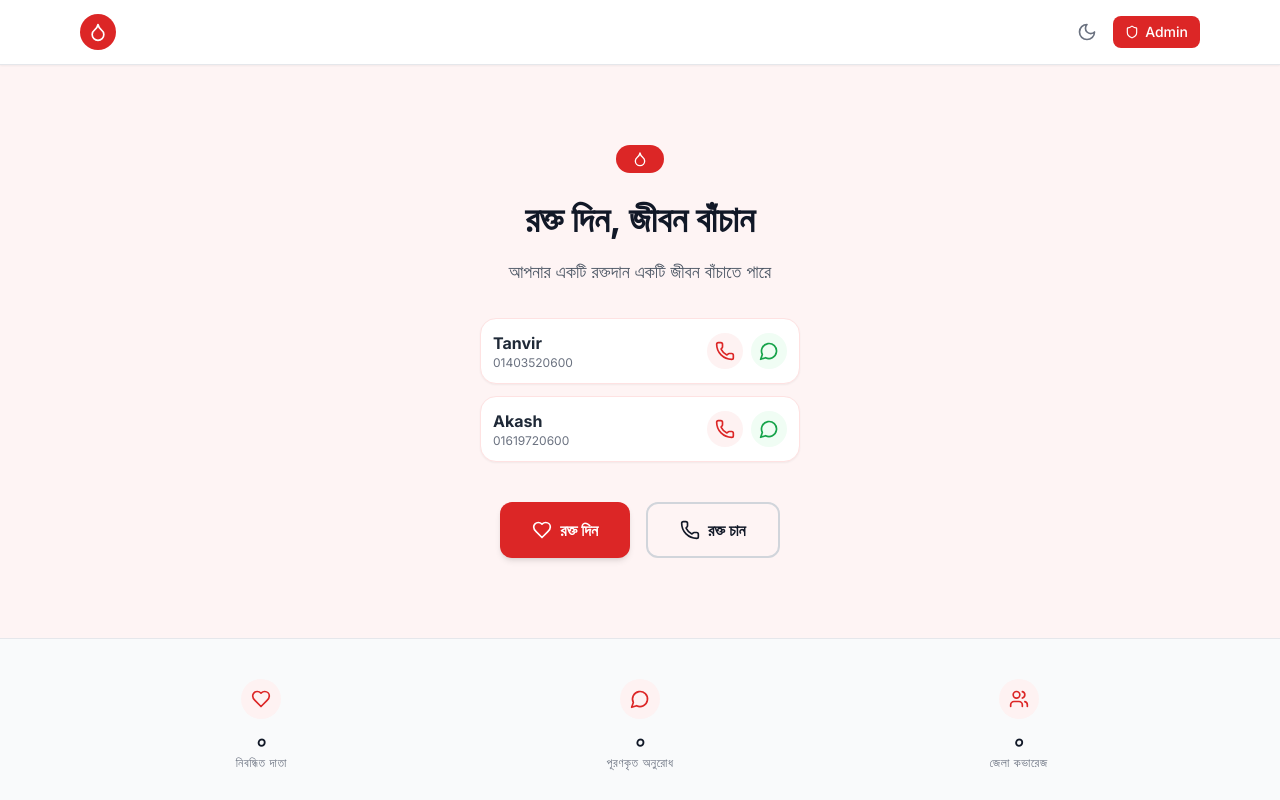
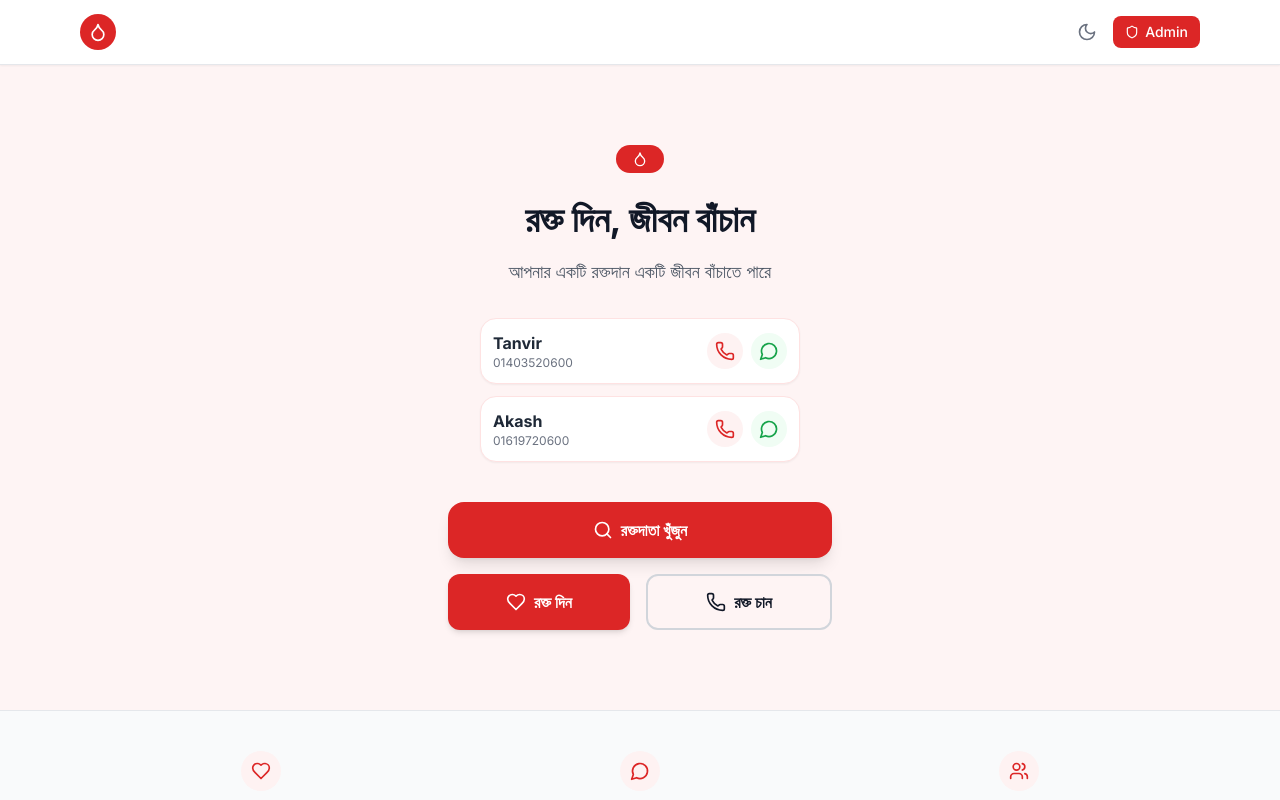
Before and after one commit to tanvir77888/roktodan, a Next.js app: page / in a window 1280 px wide. Shown: the top 800 px of the page. Built offline with nearby package versions, Linux system fonts and the light colour scheme; no server answers; the database is empty.

Commit message:
Update page.tsx

```diff
--- a/src/app/page.tsx
+++ b/src/app/page.tsx
@@ -1,6 +1,4 @@
 // src/app/page.tsx
-// Restore to Original Design (Screenshot version)
-
 import nextDynamic from "next/dynamic";
 import Image from "next/image";
 import { getSettings } from "@/lib/settings";
@@ -11,12 +9,11 @@ import {
   Heart,
   Users,
   Shield,
-  Award,
   Phone,
   MessageCircle,
-  Facebook,
   Droplet,
-  Quote
+  Quote,
+  Search
 } from "lucide-react";
 
 // ── Dynamic client imports ────────────────────────────────────────────────────
@@ -105,13 +102,21 @@ function Hero({ settings }: { settings: SettingsMap }) {
           ))}
         </div>
 
-        <div className="flex flex-col sm:flex-row gap-4 justify-center">
-          <a href="#donor-form" className="px-8 py-3.5 rounded-xl text-white font-semibold bg-red-600 shadow-md flex items-center justify-center gap-2 hover:opacity-90 transition-opacity">
-            <Heart className="w-5 h-5" /> {settings.hero_btn1_label}
+        {/* Buttons Section */}
+        <div className="flex flex-col gap-4 max-w-sm mx-auto">
+          {/* New Search Button (Primary) */}
+          <a href="#search" className="w-full px-8 py-4 rounded-2xl text-white font-bold bg-red-600 shadow-lg flex items-center justify-center gap-2 hover:opacity-90 transition-all active:scale-95">
+            <Search className="w-5 h-5" /> রক্তদাতা খুঁজুন
           </a>
-          <a href="#request-form" className="px-8 py-3.5 rounded-xl font-semibold border-2 border-gray-300 dark:border-gray-600 text-gray-900 dark:text-white flex items-center justify-center gap-2 hover:bg-gray-50 dark:hover:bg-gray-800 transition-colors">
-            <Phone className="w-5 h-5" /> {settings.hero_btn2_label}
-          </a>
+
+          <div className="flex flex-col sm:flex-row gap-4">
+            <a href="#donor-form" className="flex-1 px-8 py-3.5 rounded-xl text-white font-semibold bg-red-600 shadow-md flex items-center justify-center gap-2 hover:opacity-90 transition-opacity">
+              <Heart className="w-5 h-5" /> {settings.hero_btn1_label}
+            </a>
+            <a href="#request-form" className="flex-1 px-8 py-3.5 rounded-xl font-semibold border-2 border-gray-300 dark:border-gray-600 text-gray-900 dark:text-white flex items-center justify-center gap-2 hover:bg-gray-50 dark:hover:bg-gray-800 transition-colors">
+              <Phone className="w-5 h-5" /> {settings.hero_btn2_label}
+            </a>
+          </div>
         </div>
       </div>
     </section>
```
